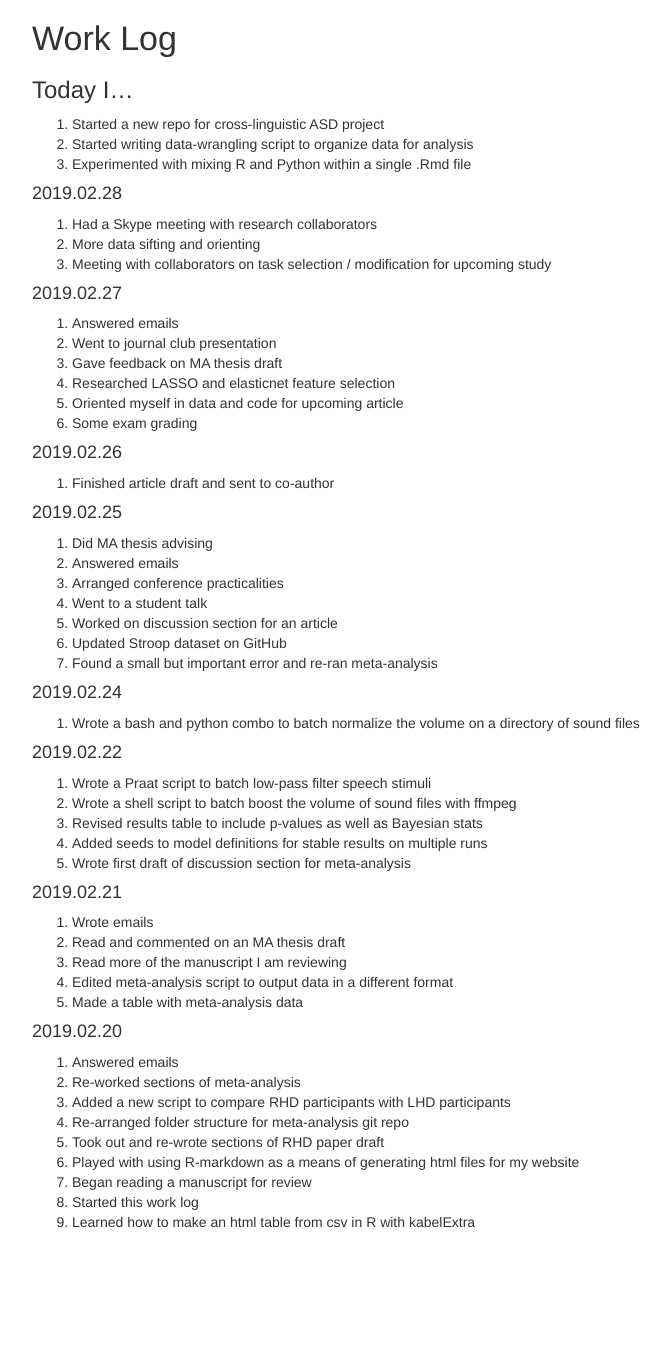
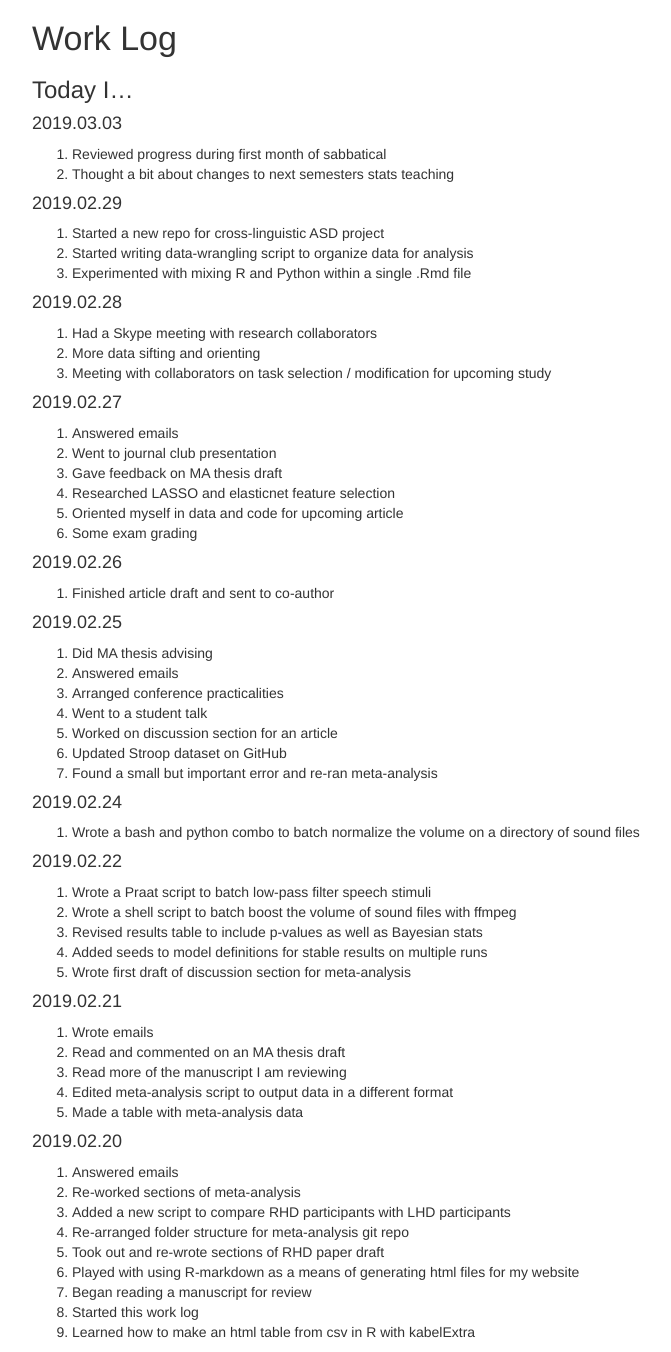
Before and after one commit to ethanweed/ethanweed.github.io, a Jekyll site: the page worklog/WorkLog.html, which Jekyll copies as it is, in a window 1280 px wide. Shown: the whole page, without its empty margins (153-824 px from the left). Built offline with Jekyll 4.4.1, drawn with Linux system fonts in a browser that asks for light colours; before the commit the page ends 1242 px from its top, so only the background shows below that.

Commit message:
updated worklog

```diff
--- a/worklog/WorkLog.Rmd
+++ b/worklog/WorkLog.Rmd
@@ -6,6 +6,12 @@ output: html_document
 
 ### Today I...
 
+#### 2019.03.03
+1. Reviewed progress during first month of sabbatical
+1. Thought a bit about changes to next semesters stats teaching
+
+
+#### 2019.02.29
 1. Started a new repo for cross-linguistic ASD project
 1. Started writing data-wrangling script to organize data for analysis
 1. Experimented with mixing R and Python within a single .Rmd file
--- a/worklog/WorkLog.html
+++ b/worklog/WorkLog.html
@@ -125,12 +125,22 @@ $(document).ready(function () {
 <h1>Work Log</h1>
 <div id="today-i" class="section level3">
 <h3>Today I…</h3>
+<div id="section" class="section level4">
+<h4>2019.03.03</h4>
+<ol style="list-style-type: decimal">
+<li>Reviewed progress during first month of sabbatical</li>
+<li>Thought a bit about changes to next semesters stats teaching</li>
+</ol>
+</div>
+<div id="section-1" class="section level4">
+<h4>2019.02.29</h4>
 <ol style="list-style-type: decimal">
 <li>Started a new repo for cross-linguistic ASD project</li>
 <li>Started writing data-wrangling script to organize data for analysis</li>
 <li>Experimented with mixing R and Python within a single .Rmd file</li>
 </ol>
-<div id="section" class="section level4">
+</div>
+<div id="section-2" class="section level4">
 <h4>2019.02.28</h4>
 <ol style="list-style-type: decimal">
 <li>Had a Skype meeting with research collaborators</li>
@@ -138,7 +148,7 @@ $(document).ready(function () {
 <li>Meeting with collaborators on task selection / modification for upcoming study</li>
 </ol>
 </div>
-<div id="section-1" class="section level4">
+<div id="section-3" class="section level4">
 <h4>2019.02.27</h4>
 <ol style="list-style-type: decimal">
 <li>Answered emails</li>
@@ -149,13 +159,13 @@ $(document).ready(function () {
 <li>Some exam grading</li>
 </ol>
 </div>
-<div id="section-2" class="section level4">
+<div id="section-4" class="section level4">
 <h4>2019.02.26</h4>
 <ol style="list-style-type: decimal">
 <li>Finished article draft and sent to co-author</li>
 </ol>
 </div>
-<div id="section-3" class="section level4">
+<div id="section-5" class="section level4">
 <h4>2019.02.25</h4>
 <ol style="list-style-type: decimal">
 <li>Did MA thesis advising</li>
@@ -167,13 +177,13 @@ $(document).ready(function () {
 <li>Found a small but important error and re-ran meta-analysis</li>
 </ol>
 </div>
-<div id="section-4" class="section level4">
+<div id="section-6" class="section level4">
 <h4>2019.02.24</h4>
 <ol style="list-style-type: decimal">
 <li>Wrote a bash and python combo to batch normalize the volume on a directory of sound files</li>
 </ol>
 </div>
-<div id="section-5" class="section level4">
+<div id="section-7" class="section level4">
 <h4>2019.02.22</h4>
 <ol style="list-style-type: decimal">
 <li>Wrote a Praat script to batch low-pass filter speech stimuli</li>
@@ -183,7 +193,7 @@ $(document).ready(function () {
 <li>Wrote first draft of discussion section for meta-analysis</li>
 </ol>
 </div>
-<div id="section-6" class="section level4">
+<div id="section-8" class="section level4">
 <h4>2019.02.21</h4>
 <ol style="list-style-type: decimal">
 <li>Wrote emails</li>
@@ -193,7 +203,7 @@ $(document).ready(function () {
 <li>Made a table with meta-analysis data</li>
 </ol>
 </div>
-<div id="section-7" class="section level4">
+<div id="section-9" class="section level4">
 <h4>2019.02.20</h4>
 <ol style="list-style-type: decimal">
 <li>Answered emails</li>
```
